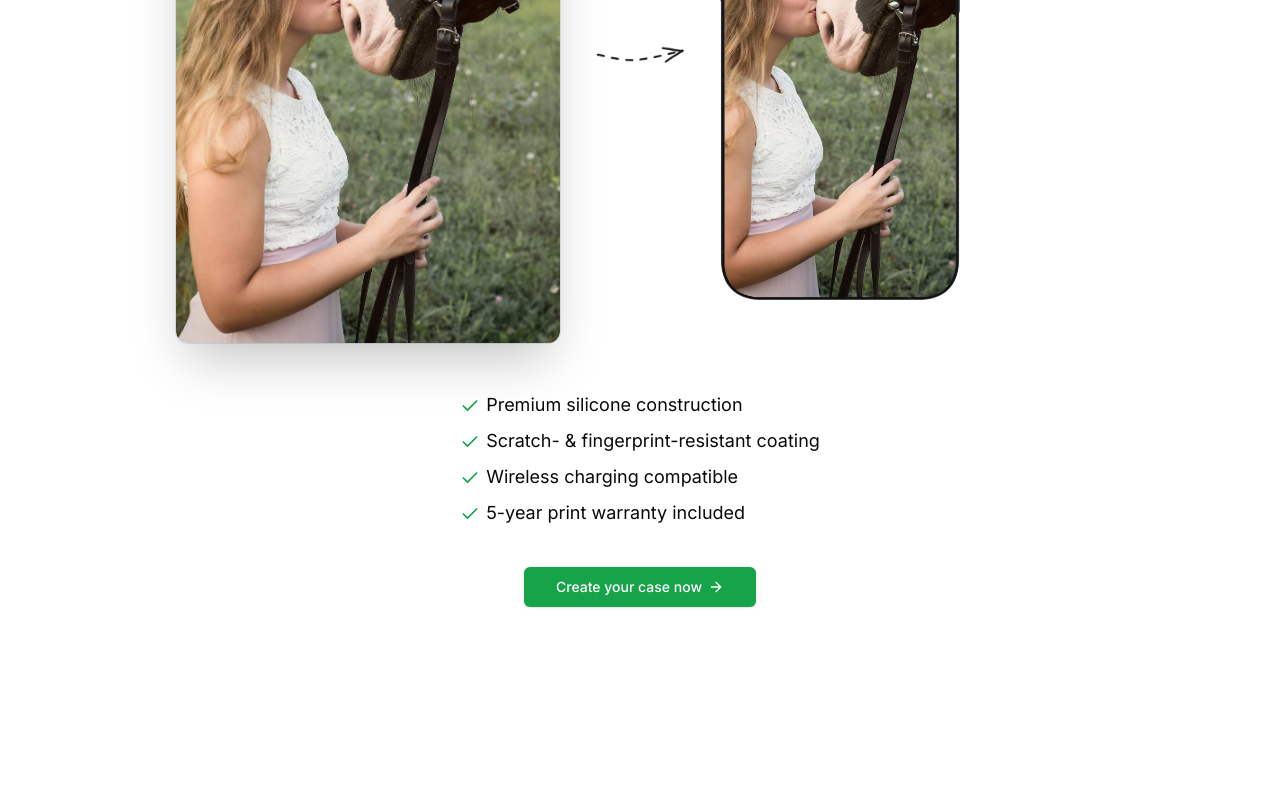
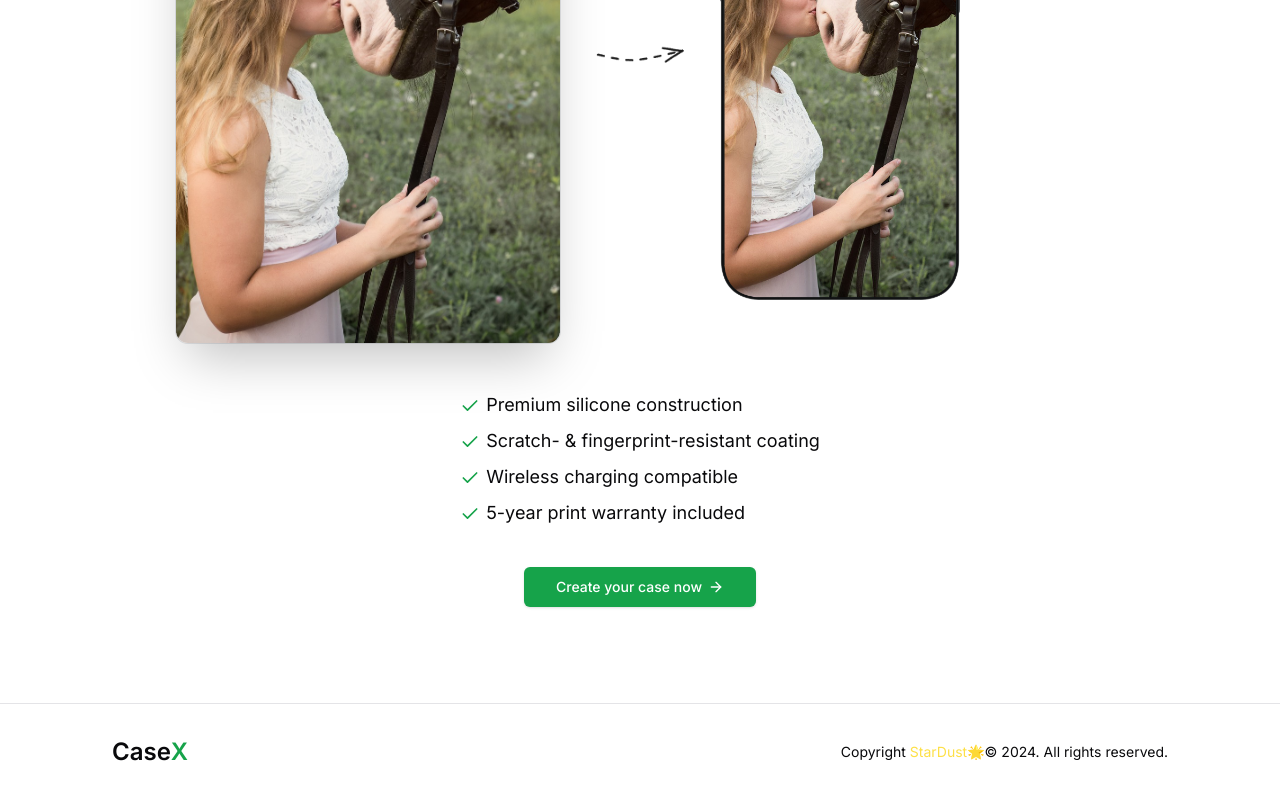
Before and after one commit to StarDust130/CaseX, a Next.js app: page / in a window 1280 px wide. Shown: the part 3224-4024 px from the top of the page. Before the commit the page ends 3927 px from the top, so only its background shows below. Built offline with nearby package versions, Linux system fonts and the light colour scheme; no server answers.

Commit message:
Add Footer

```diff
--- a/package.json
+++ b/package.json
@@ -12,6 +12,7 @@
     "@kinde-oss/kinde-auth-nextjs": "^2.2.10",
     "@radix-ui/react-dropdown-menu": "^2.0.6",
     "@radix-ui/react-icons": "^1.3.0",
+    "@radix-ui/react-separator": "^1.0.3",
     "@radix-ui/react-slot": "^1.0.2",
     "class-variance-authority": "^0.7.0",
     "clsx": "^2.1.1",
--- a/src/app/layout.tsx
+++ b/src/app/layout.tsx
@@ -3,6 +3,7 @@
 import "./globals.css";
 import Navbar from "@/components/Navbar";
 import { ThemeProvider } from "@/components/theme-provider";
+import Footer from "@/components/Footer";
 
 const inter = Inter({ subsets: ["latin"] });
 
@@ -30,6 +31,7 @@
         >
           <Navbar />
           {children}
+          <Footer />
         </ThemeProvider>
       </body>
     </html>
--- /dev/null
+++ b/src/components/Footer.tsx
@@ -0,0 +1,39 @@
+import Link from "next/link";
+import MaxWidthWrapper from "./MaxWidthWrapper";
+import { Separator } from "./ui/separator";
+
+const Footer = () => {
+  const year = new Date().getFullYear();
+  return (
+    <footer className="relative h-20">
+      <Separator className="w-full" />
+      <MaxWidthWrapper>
+        <footer>
+          <div className="mx-auto max-w-screen-xl px-4 py-8 sm:px-6 lg:px-8">
+            <div className="sm:flex sm:items-center sm:justify-between">
+              <div className="flex justify-center  sm:justify-start">
+                <div className="flex  items-center space-x-2">
+                  <Link href={"/"} className="flex z-40 text-2xl font-semibold">
+                    Case <span className="text-green-600 ">X</span>
+                  </Link>
+                </div>
+              </div>
+
+              <p className="mt-4 text-center text-sm  lg:mt-0 lg:text-right">
+                Copyright{" "}
+                <span className="hover:underline text-yellow-300 ">
+                  <Link href={"https://github.com/StarDust130"} target="_blank">
+                    {" "}
+                    StarDust
+                  </Link>
+                </span>
+                🌟&copy; {year}. All rights reserved.
+              </p>
+            </div>
+          </div>
+        </footer>
+      </MaxWidthWrapper>
+    </footer>
+  );
+};
+export default Footer;
--- /dev/null
+++ b/src/components/ui/separator.tsx
@@ -0,0 +1,31 @@
+"use client"
+
+import * as React from "react"
+import * as SeparatorPrimitive from "@radix-ui/react-separator"
+
+import { cn } from "@/lib/utils"
+
+const Separator = React.forwardRef<
+  React.ElementRef<typeof SeparatorPrimitive.Root>,
+  React.ComponentPropsWithoutRef<typeof SeparatorPrimitive.Root>
+>(
+  (
+    { className, orientation = "horizontal", decorative = true, ...props },
+    ref
+  ) => (
+    <SeparatorPrimitive.Root
+      ref={ref}
+      decorative={decorative}
+      orientation={orientation}
+      className={cn(
+        "shrink-0 bg-border",
+        orientation === "horizontal" ? "h-[1px] w-full" : "h-full w-[1px]",
+        className
+      )}
+      {...props}
+    />
+  )
+)
+Separator.displayName = SeparatorPrimitive.Root.displayName
+
+export { Separator }
```
Also changed, not shown: 1 other file (tests, documents, lock files or other folders).
